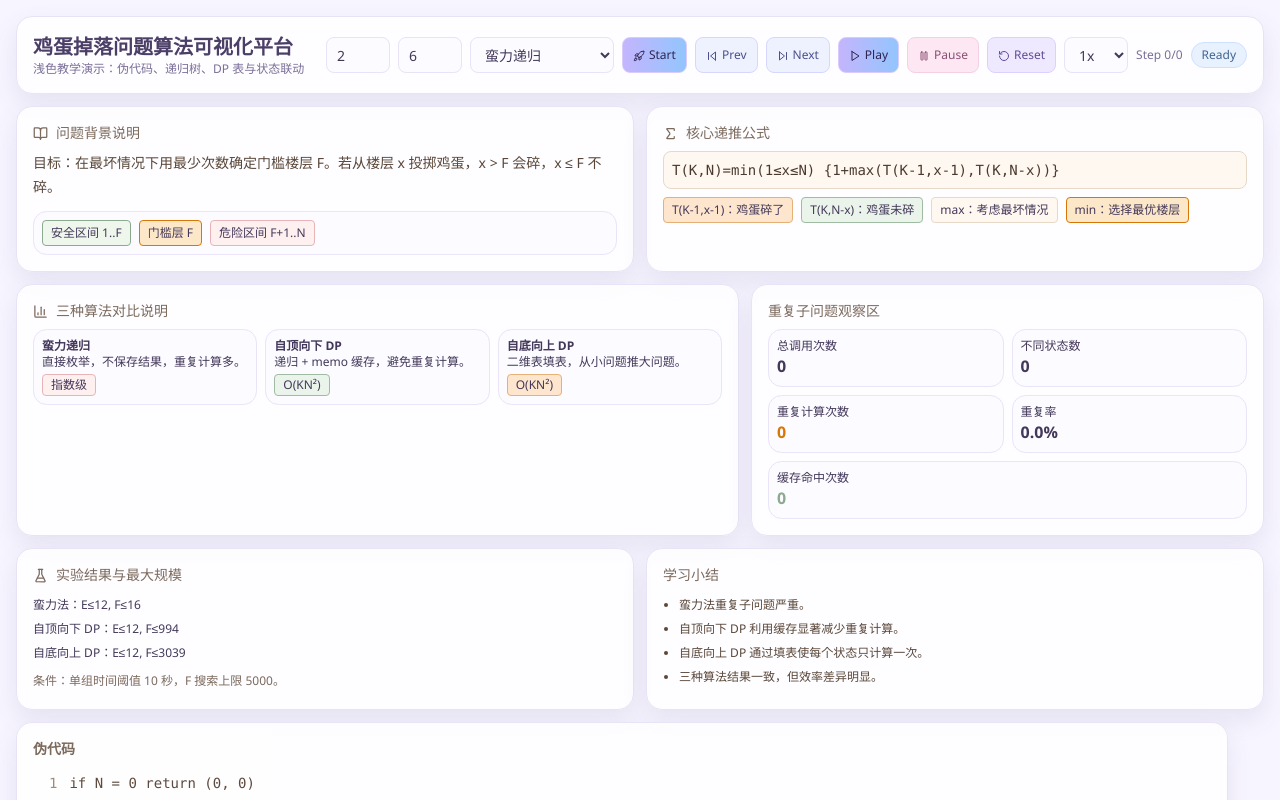
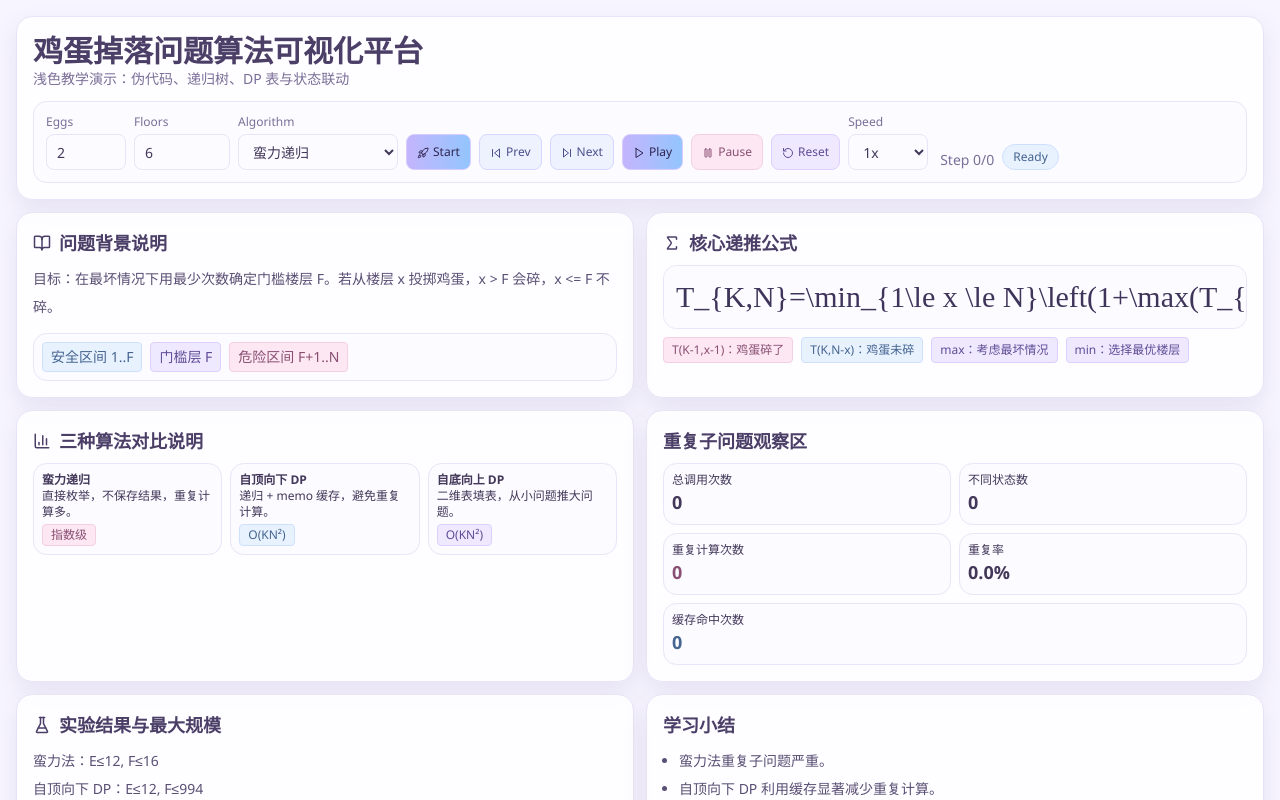
Before and after one commit to Jihongying0909/test4-demo, a React (Vite) app: page / in a window 1280 px wide. Shown: the top 800 px of the page. Built offline with nearby package versions, Linux system fonts and the light colour scheme.

Commit message:
update_2012

```diff
--- a/src/App.tsx
+++ b/src/App.tsx
@@ -96,16 +96,16 @@ export default function App() {
         onReset={() => { setStatus('Ready'); setIdx(0); }}
       />
 
-      <TeachingContent step={current} n={n} />
+      <TeachingContent step={current} n={n} algorithm={algorithm} />
 
-      <div className="grid grid-cols-1 xl:grid-cols-20 gap-3 mt-3 items-stretch">
-        <div className="xl:col-span-6 h-full">
+      <div className="grid grid-cols-1 xl:grid-cols-20 gap-3 mt-3">
+        <div className="xl:col-span-6">
           <PseudocodePanel lines={pseudoMap[algorithm === 'reach' ? 'bottomup' : algorithm]} current={current?.pseudoLine ?? 0} visited={visited} />
         </div>
-        <div className="xl:col-span-9 h-full">
+        <div className="xl:col-span-9">
           <VisualizationPanel step={current} tab={tab} setTab={setTab} totalFloors={n} />
         </div>
-        <div className="xl:col-span-5 h-full grid grid-rows-3 gap-3">
+        <div className="xl:col-span-5 space-y-3">
           <StateMonitor step={current} />
           <CallStackPanel stack={current?.callStack} />
           <Legend />
@@ -131,9 +131,9 @@ export default function App() {
         )}
       </div>
 
-      <div className="grid grid-cols-1 xl:grid-cols-12 gap-3 mt-3 items-stretch">
-        <div className="xl:col-span-4 h-full"><HeatmapView heat={current?.heatmap} /></div>
-        <div className="xl:col-span-8 h-full"><ComparePanel brute={allCompare.brute} top={allCompare.top} bottom={allCompare.bottom} /></div>
+      <div className="grid grid-cols-1 xl:grid-cols-12 gap-3 mt-3">
+        <div className="xl:col-span-4"><HeatmapView heat={current?.heatmap} /></div>
+        <div className="xl:col-span-8"><ComparePanel brute={allCompare.brute} top={allCompare.top} bottom={allCompare.bottom} /></div>
       </div>
     </div>
   );
--- a/src/components/ControlPanel.tsx
+++ b/src/components/ControlPanel.tsx
@@ -35,20 +35,29 @@ const badgeMap: Record<string, string> = {
 export default function ControlPanel(p: Props) {
   return (
     <div className="warm-card rounded-2xl p-4">
-      <div className="flex flex-wrap items-center gap-2 justify-between">
-        <div className="min-w-[260px]">
-          <h1 className="text-xl font-semibold soft-title">鸡蛋掉落问题算法可视化平台</h1>
-          <p className="text-xs soft-sub">浅色教学演示：伪代码、递归树、DP 表与状态联动</p>
+      <div className="mb-3">
+        <h1 className="text-3xl font-bold soft-title">鸡蛋掉落问题算法可视化平台</h1>
+        <p className="text-sm soft-sub">浅色教学演示：伪代码、递归树、DP 表与状态联动</p>
       </div>
-        <div className="flex flex-wrap items-center gap-2">
-          <input type="number" value={p.k} min={1} onChange={(e) => p.setK(Number(e.target.value))} className={`${inputCls} w-16`} />
-          <input type="number" value={p.n} min={0} onChange={(e) => p.setN(Number(e.target.value))} className={`${inputCls} w-16`} />
-          <select value={p.algorithm} onChange={(e) => p.setAlgorithm(e.target.value as AlgoType)} className={`${inputCls} w-36`}>
+
+      <div className="warm-subcard p-3">
+        <div className="flex flex-wrap items-end gap-2">
+          <label className="text-xs soft-sub">Eggs
+            <input type="number" value={p.k} min={1} onChange={(e) => p.setK(Number(e.target.value))} className={`${inputCls} w-20 mt-1 block`} />
+          </label>
+
+          <label className="text-xs soft-sub">Floors
+            <input type="number" value={p.n} min={0} onChange={(e) => p.setN(Number(e.target.value))} className={`${inputCls} w-24 mt-1 block`} />
+          </label>
+
+          <label className="text-xs soft-sub">Algorithm
+            <select value={p.algorithm} onChange={(e) => p.setAlgorithm(e.target.value as AlgoType)} className={`${inputCls} w-40 mt-1 block`}>
               <option value="bruteforce">蛮力递归</option>
               <option value="topdown">自顶向下 DP</option>
               <option value="bottomup">自底向上 DP</option>
               <option value="reach">一维优化 Reach</option>
             </select>
+          </label>
 
           <motion.button whileHover={{ scale: 1.03 }} className={`${baseBtn} border-[#d8ccff] bg-gradient-to-r from-[#c4b5fd] to-[#93c5fd] text-[#2f2550]`} onClick={p.onStart}><Rocket size={12} className="inline mr-1" />Start</motion.button>
           <button className={`${baseBtn} border-[#d6d7ff] bg-[#eef2ff] text-[#4b4f8c]`} onClick={p.onPrev}><SkipBack size={12} className="inline mr-1" />Prev</button>
@@ -57,10 +66,13 @@ export default function ControlPanel(p: Props) {
           <button className={`${baseBtn} border-[#f5cfe4] bg-[#fce7f3] text-[#8a4f73]`} onClick={p.onPause}><Pause size={12} className="inline mr-1" />Pause</button>
           <button className={`${baseBtn} border-[#ddd0ff] bg-[#efe9ff] text-[#5f4c95]`} onClick={p.onReset}><RotateCcw size={12} className="inline mr-1" />Reset</button>
 
-          <select value={p.speed} onChange={(e) => p.setSpeed(Number(e.target.value))} className={`${inputCls} w-16`}>
+          <label className="text-xs soft-sub">Speed
+            <select value={p.speed} onChange={(e) => p.setSpeed(Number(e.target.value))} className={`${inputCls} w-20 mt-1 block`}>
               <option value={2000}>0.5x</option><option value={1000}>1x</option><option value={500}>2x</option>
             </select>
-          <div className="text-xs soft-sub">Step {p.step}/{p.total}</div>
+          </label>
+
+          <div className="text-sm soft-sub ml-1">Step {p.step}/{p.total}</div>
           <span className={`text-xs px-2.5 py-1 rounded-full border ${badgeMap[p.status] ?? 'soft-blue'}`}>{p.status}</span>
         </div>
       </div>
--- a/src/components/TeachingContent.tsx
+++ b/src/components/TeachingContent.tsx
@@ -1,75 +1,84 @@
-import { Step } from '../types';
+import { Step, AlgoType } from '../types';
 import { BookOpen, Sigma, FlaskConical, BarChart3 } from 'lucide-react';
 
-function metric(step?: Step, totalFloors?: number) {
+function metric(step?: Step) {
   const calls = step?.metrics?.calls ?? 0;
   const states = step?.metrics?.states ?? 0;
   const hits = step?.metrics?.hits ?? 0;
   const repeat = Math.max(0, calls - states);
   const rate = calls > 0 ? ((repeat / calls) * 100).toFixed(1) : '0.0';
-  return { calls, states, hits, repeat, rate, totalFloors: totalFloors ?? 0 };
+  return { calls, states, hits, repeat, rate };
 }
 
-export default function TeachingContent({ step, n }: { step?: Step; n: number }) {
-  const m = metric(step, n);
+function formulaByAlgo(algorithm: AlgoType) {
+  if (algorithm === 'bottomup') return 'dp_{e,f}=\\min_{1\\le x \\le f}\\left(1+\\max(dp_{e-1,x-1},dp_{e,f-x})\\right)';
+  if (algorithm === 'topdown') return 'T_{K,N}=\\min_{1\\le x \\le N}\\left(1+\\max(T_{K-1,x-1},T_{K,N-x})\\right),\\ \text{with memo}';
+  if (algorithm === 'reach') return 'reach_k^{(m)}=reach_k^{(m-1)}+reach_{k-1}^{(m-1)}+1';
+  return 'T_{K,N}=\\min_{1\\le x \\le N}\\left(1+\\max(T_{K-1,x-1},T_{K,N-x})\\right)';
+}
+
+export default function TeachingContent({ step, n, algorithm }: { step?: Step; n: number; algorithm: AlgoType }) {
+  const m = metric(step);
+  const formula = formulaByAlgo(algorithm);
+
   return (
-    <div className="grid grid-cols-1 xl:grid-cols-12 gap-3 mt-3">
-      <div className="xl:col-span-6 warm-card p-4">
-        <div className="flex items-center gap-2 text-[#7C6A5D] text-sm mb-2"><BookOpen size={15} />问题背景说明</div>
-        <p className="text-sm text-[#5A4739] leading-6">目标：在最坏情况下用最少次数确定门槛楼层 F。若从楼层 x 投掷鸡蛋，x &gt; F 会碎，x ≤ F 不碎。</p>
-        <div className="mt-3 warm-subcard p-2 text-xs">
-          <div className="flex items-center gap-2">
-            <span className="px-2 py-1 rounded bg-[#EFF7EC] border border-[#8DAA91]">安全区间 1..F</span>
-            <span className="px-2 py-1 rounded bg-[#FCE7C8] border border-[#D97706]">门槛层 F</span>
-            <span className="px-2 py-1 rounded bg-[#FFF0F0] border border-[#E8B4B8]">危险区间 F+1..N</span>
-          </div>
+    <div className="grid grid-cols-1 xl:grid-cols-2 gap-3 mt-3">
+      <div className="warm-card p-4">
+        <div className="flex items-center gap-2 soft-title text-lg font-semibold mb-2"><BookOpen size={18} />问题背景说明</div>
+        <p className="text-sm text-[#5a5075] leading-7">目标：在最坏情况下用最少次数确定门槛楼层 F。若从楼层 x 投掷鸡蛋，x {'>'} F 会碎，x {'<='} F 不碎。</p>
+        <div className="mt-3 warm-subcard p-2 text-sm flex flex-wrap gap-2">
+          <span className="px-2 py-1 rounded soft-blue border">安全区间 1..F</span>
+          <span className="px-2 py-1 rounded soft-purple border">门槛层 F</span>
+          <span className="px-2 py-1 rounded soft-pink border">危险区间 F+1..N</span>
         </div>
       </div>
 
-      <div className="xl:col-span-6 warm-card p-4">
-        <div className="flex items-center gap-2 text-[#7C6A5D] text-sm mb-2"><Sigma size={15} />核心递推公式</div>
-        <div className="font-mono text-sm bg-[#FFF8F0] border border-[#E7D9C8] rounded-lg p-2 text-[#4B3A2F]">T(K,N)=min(1≤x≤N) {'{'}1+max(T(K-1,x-1),T(K,N-x)){'}'}</div>
+      <div className="warm-card p-4">
+        <div className="flex items-center gap-2 soft-title text-lg font-semibold mb-2"><Sigma size={18} />核心递推公式</div>
+        <div className="warm-subcard p-3 font-['Cambria_Math','Times_New_Roman',serif] text-[30px] leading-[1.25] text-[#3f355b] overflow-auto">
+          <span className="whitespace-nowrap">{formula}</span>
+        </div>
         <div className="mt-2 flex flex-wrap gap-2 text-xs">
-          <span className="px-2 py-1 rounded bg-[#FDE6CD] border border-[#E5B176]">T(K-1,x-1)：鸡蛋碎了</span>
-          <span className="px-2 py-1 rounded bg-[#EAF4EA] border border-[#9FBCA3]">T(K,N-x)：鸡蛋未碎</span>
-          <span className="px-2 py-1 rounded bg-[#FFF8F0] border border-[#E7D9C8]">max：考虑最坏情况</span>
-          <span className="px-2 py-1 rounded bg-[#FCE7C8] border border-[#D97706]">min：选择最优楼层</span>
+          <span className="px-2 py-1 rounded soft-pink border">T(K-1,x-1)：鸡蛋碎了</span>
+          <span className="px-2 py-1 rounded soft-blue border">T(K,N-x)：鸡蛋未碎</span>
+          <span className="px-2 py-1 rounded soft-purple border">max：考虑最坏情况</span>
+          <span className="px-2 py-1 rounded soft-purple border">min：选择最优楼层</span>
         </div>
       </div>
 
-      <div className="xl:col-span-7 warm-card p-4">
-        <div className="flex items-center gap-2 text-[#7C6A5D] text-sm mb-2"><BarChart3 size={15} />三种算法对比说明</div>
+      <div className="warm-card p-4">
+        <div className="flex items-center gap-2 soft-title text-lg font-semibold mb-2"><BarChart3 size={18} />三种算法对比说明</div>
         <div className="grid grid-cols-1 md:grid-cols-3 gap-2 text-xs">
-          <div className="warm-subcard p-2"><div className="font-semibold">蛮力递归</div><div>直接枚举，不保存结果，重复计算多。</div><span className="inline-block mt-1 px-2 py-0.5 rounded bg-[#FFF0F0] border border-[#E8B4B8]">指数级</span></div>
-          <div className="warm-subcard p-2"><div className="font-semibold">自顶向下 DP</div><div>递归 + memo 缓存，避免重复计算。</div><span className="inline-block mt-1 px-2 py-0.5 rounded bg-[#EAF4EA] border border-[#9FBCA3]">O(KN²)</span></div>
-          <div className="warm-subcard p-2"><div className="font-semibold">自底向上 DP</div><div>二维表填表，从小问题推大问题。</div><span className="inline-block mt-1 px-2 py-0.5 rounded bg-[#FDE6CD] border border-[#E5B176]">O(KN²)</span></div>
+          <div className="warm-subcard p-2"><div className="font-semibold">蛮力递归</div><div>直接枚举，不保存结果，重复计算多。</div><span className="inline-block mt-1 px-2 py-0.5 rounded soft-pink border">指数级</span></div>
+          <div className="warm-subcard p-2"><div className="font-semibold">自顶向下 DP</div><div>递归 + memo 缓存，避免重复计算。</div><span className="inline-block mt-1 px-2 py-0.5 rounded soft-blue border">O(KN²)</span></div>
+          <div className="warm-subcard p-2"><div className="font-semibold">自底向上 DP</div><div>二维表填表，从小问题推大问题。</div><span className="inline-block mt-1 px-2 py-0.5 rounded soft-purple border">O(KN²)</span></div>
         </div>
       </div>
 
-      <div className="xl:col-span-5 warm-card p-4">
-        <div className="text-[#7C6A5D] text-sm mb-2">重复子问题观察区</div>
+      <div className="warm-card p-4">
+        <div className="soft-title text-lg font-semibold mb-2">重复子问题观察区</div>
         <div className="grid grid-cols-2 gap-2 text-xs">
-          <div className="warm-subcard p-2">总调用次数<div className="text-base font-semibold">{m.calls}</div></div>
-          <div className="warm-subcard p-2">不同状态数<div className="text-base font-semibold">{m.states}</div></div>
-          <div className="warm-subcard p-2">重复计算次数<div className="text-base font-semibold text-[#D97706]">{m.repeat}</div></div>
-          <div className="warm-subcard p-2">重复率<div className="text-base font-semibold">{m.rate}%</div></div>
-          <div className="warm-subcard p-2 col-span-2">缓存命中次数<div className="text-base font-semibold text-[#8DAA91]">{m.hits}</div></div>
+          <div className="warm-subcard p-2">总调用次数<div className="text-lg font-semibold">{m.calls}</div></div>
+          <div className="warm-subcard p-2">不同状态数<div className="text-lg font-semibold">{m.states}</div></div>
+          <div className="warm-subcard p-2">重复计算次数<div className="text-lg font-semibold text-[#8a4f73]">{m.repeat}</div></div>
+          <div className="warm-subcard p-2">重复率<div className="text-lg font-semibold">{m.rate}%</div></div>
+          <div className="warm-subcard p-2 col-span-2">缓存命中次数<div className="text-lg font-semibold text-[#44638f]">{m.hits}</div></div>
         </div>
       </div>
 
-      <div className="xl:col-span-6 warm-card p-4">
-        <div className="flex items-center gap-2 text-[#7C6A5D] text-sm mb-2"><FlaskConical size={15} />实验结果与最大规模</div>
-        <div className="text-xs leading-6">
+      <div className="warm-card p-4">
+        <div className="flex items-center gap-2 soft-title text-lg font-semibold mb-2"><FlaskConical size={18} />实验结果与最大规模</div>
+        <div className="text-sm leading-7 text-[#5a5075]">
           <div>蛮力法：E≤12, F≤16</div>
           <div>自顶向下 DP：E≤12, F≤994</div>
           <div>自底向上 DP：E≤12, F≤3039</div>
-          <div className="mt-1 text-[#7C6A5D]">条件：单组时间阈值 10 秒，F 搜索上限 5000。</div>
+          <div className="mt-1 soft-sub">条件：单组时间阈值 10 秒，F 搜索上限 5000。</div>
         </div>
       </div>
 
-      <div className="xl:col-span-6 warm-card p-4">
-        <div className="text-[#7C6A5D] text-sm mb-2">学习小结</div>
-        <ul className="text-xs leading-6 text-[#5A4739] list-disc pl-4">
+      <div className="warm-card p-4">
+        <div className="soft-title text-lg font-semibold mb-2">学习小结</div>
+        <ul className="text-sm leading-7 text-[#5a5075] list-disc pl-4">
           <li>蛮力法重复子问题严重。</li>
           <li>自顶向下 DP 利用缓存显著减少重复计算。</li>
           <li>自底向上 DP 通过填表使每个状态只计算一次。</li>
```
Also changed, not shown: src/components/BruteForceTree.tsx (+87 -40 lines). Lines whose indentation alone changed are shown as unchanged.
